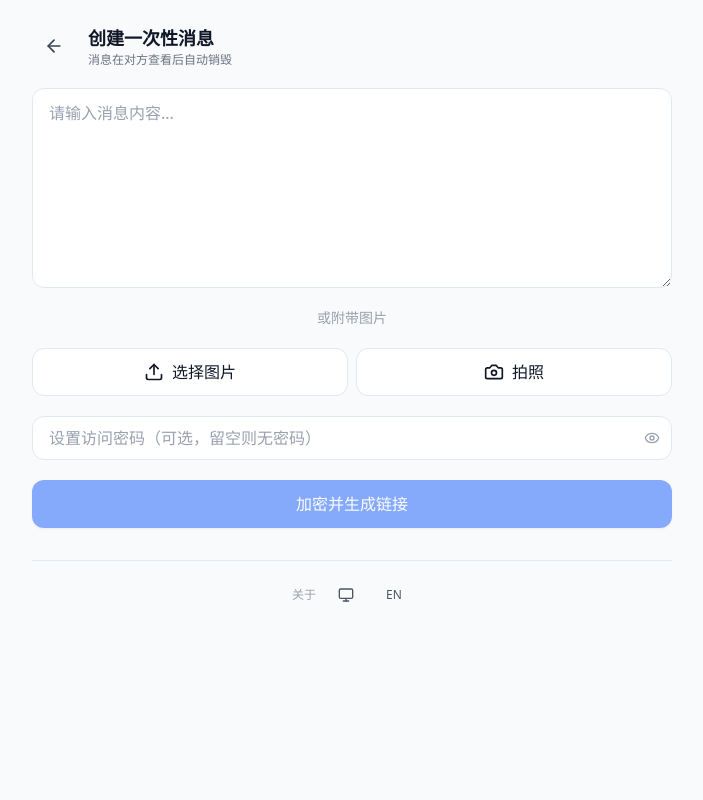
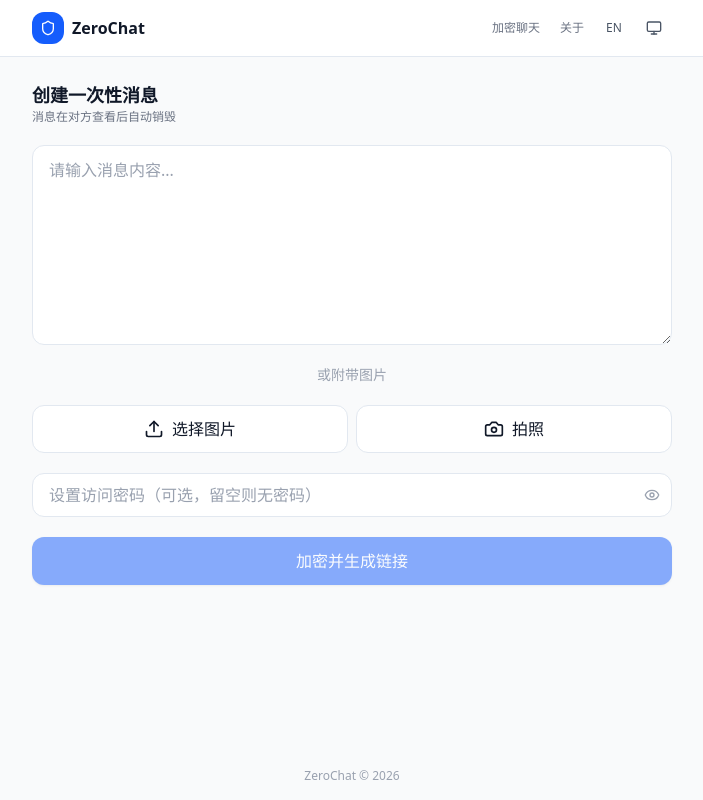
Before and after one commit to hmilyld/zerochat, a React (Vite) app in the folder packages/frontend/: page / in a window 1280 px wide. Shown: the whole page, without its empty margins (288-991 px from the left). Built offline with nearby package versions, Linux system fonts and the light colour scheme.

Commit message:
feat: restructure header with logo+name left, nav+toggles right; copyright footer; clean CreateMessage

```diff
--- a/packages/frontend/src/App.tsx
+++ b/packages/frontend/src/App.tsx
@@ -7,21 +7,46 @@ import About from './pages/About.tsx';
 import ThemeToggle from './components/ThemeToggle.tsx';
 import LocaleToggle from './components/LocaleToggle.tsx';
 import { useT } from '@/i18n/useT';
+import { Shield } from 'lucide-react';
 
-function PageWrapper({ children }: { children: React.ReactNode }) {
+function Header() {
   const { t } = useT();
 
   return (
-    <div className="min-h-dvh bg-gray-50 dark:bg-gray-950 safe-top safe-bottom">
-      <main className="mx-auto max-w-lg md:max-w-xl lg:max-w-2xl px-4 py-6">
+    <div className="border-b border-gray-200 dark:border-gray-700 bg-white dark:bg-gray-900">
+      <div className="mx-auto max-w-lg md:max-w-xl lg:max-w-2xl px-4 h-14 flex items-center justify-between">
+        <Link to="/" className="flex items-center gap-2 hover:opacity-80 transition-opacity">
+          <div className="w-8 h-8 bg-blue-600 rounded-xl flex items-center justify-center">
+            <Shield className="w-4 h-4 text-white" />
+          </div>
+          <span className="font-semibold text-gray-900 dark:text-gray-100">ZeroChat</span>
+        </Link>
+
+        <div className="flex items-center gap-1">
+          <Link to="/chat" className="text-xs text-gray-500 dark:text-gray-400 hover:text-gray-700 dark:hover:text-gray-200 px-2 py-1 rounded-lg hover:bg-gray-100 dark:hover:bg-gray-800 transition-colors">
+            {t('nav.chat')}
+          </Link>
+          <Link to="/about" className="text-xs text-gray-500 dark:text-gray-400 hover:text-gray-700 dark:hover:text-gray-200 px-2 py-1 rounded-lg hover:bg-gray-100 dark:hover:bg-gray-800 transition-colors">
+            {t('nav.about')}
+          </Link>
+          <LocaleToggle />
+          <ThemeToggle />
+        </div>
+      </div>
+    </div>
+  );
+}
+
+function PageWrapper({ children }: { children: React.ReactNode }) {
+  return (
+    <div className="min-h-dvh bg-gray-50 dark:bg-gray-950 safe-bottom flex flex-col">
+      <Header />
+      <main className="flex-1 mx-auto w-full max-w-lg md:max-w-xl lg:max-w-2xl px-4 py-6">
         {children}
-
-        <div className="mt-8 pt-4 border-t border-gray-200 dark:border-gray-700 flex items-center justify-center gap-3 text-xs text-gray-400 dark:text-gray-500">
-          <Link to="/about">{t('nav.about')}</Link>
-          <ThemeToggle />
-          <LocaleToggle />
-        </div>
       </main>
+      <div className="py-4 text-center text-xs text-gray-400 dark:text-gray-500">
+        ZeroChat &copy; {new Date().getFullYear()}
+      </div>
     </div>
   );
 }
--- a/packages/frontend/src/pages/CreateMessage.tsx
+++ b/packages/frontend/src/pages/CreateMessage.tsx
@@ -7,13 +7,11 @@ import { Card, CardContent } from '@/components/ui/card';
 import ImageUploader from '@/components/ImageUploader';
 import QRCode from '@/components/QRCode';
 import CopyButton from '@/components/CopyButton';
-import { ArrowLeft, Lock, Loader2, Eye, EyeOff } from 'lucide-react';
-import { useNavigate } from 'react-router-dom';
+import { Lock, Loader2, Eye, EyeOff } from 'lucide-react';
 import { useT } from '@/i18n/useT';
 
 export default function CreateMessage() {
   const { t } = useT();
-  const navigate = useNavigate();
   const [text, setText] = useState('');
   const [imageBytes, setImageBytes] = useState<ArrayBuffer | null>(null);
   const [imageType, setImageType] = useState<string>('');
@@ -132,25 +130,15 @@ export default function CreateMessage() {
         </Card>
 
         <QRCode url={result.url} />
-
-        <Button variant="ghost" className="w-full gap-2" onClick={() => navigate('/')}>
-          <ArrowLeft className="w-4 h-4" />
-          {t('create.back')}
-        </Button>
       </div>
     );
   }
 
   return (
     <div className="space-y-5">
-      <div className="flex items-center gap-3">
-        <Button variant="ghost" size="icon" onClick={() => navigate('/')}>
-          <ArrowLeft className="w-5 h-5" />
-        </Button>
-        <div>
-          <h2 className="text-lg font-semibold text-gray-900 dark:text-gray-100">{t('create.title')}</h2>
-          <p className="text-xs text-gray-500 dark:text-gray-400">{t('create.subtitle')}</p>
-        </div>
+      <div>
+        <h2 className="text-lg font-semibold text-gray-900 dark:text-gray-100">{t('create.title')}</h2>
+        <p className="text-xs text-gray-500 dark:text-gray-400">{t('create.subtitle')}</p>
       </div>
 
       <Textarea
```
